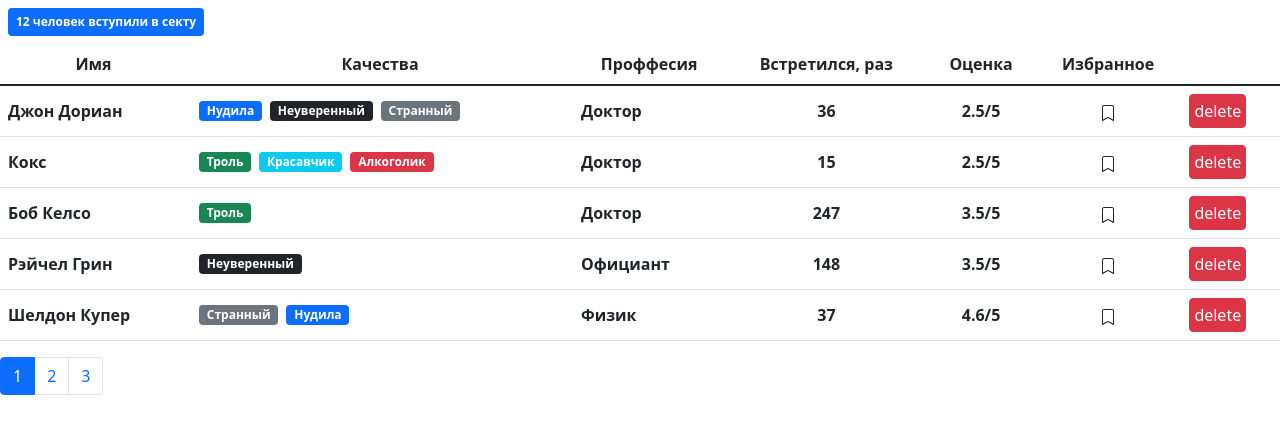
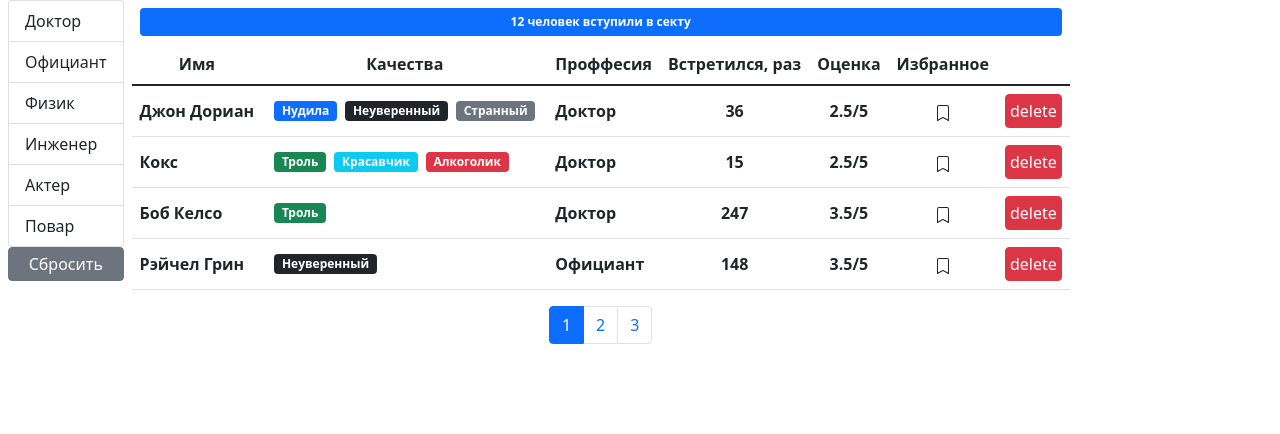
Before and after one commit to Mintonist/react1, a React (Create React App) app: page /users/67rdca3eeb7f6fgeed471815 in a window 1280 px wide. Shown: the top 434 px of the page. Built offline with nearby package versions, Linux system fonts and the light colour scheme.

Commit message:
КП3. Модуль 2. Frontend 5. Фильтрация

```diff
--- a/package.json
+++ b/package.json
@@ -19,7 +19,7 @@
     "web-vitals": "^2.1.4"
   },
   "scripts": {
-    "start": "react-scripts start",
+    "start": "react-scripts  --openssl-legacy-provider start",
     "build": "react-scripts build",
     "test": "react-scripts test",
     "eject": "react-scripts eject"
--- /dev/null
+++ b/src/api/fake.api/professions.api.js
@@ -0,0 +1,26 @@
+export const professionsObject = {
+  doctor: { _id: '67rdca3eeb7f6fgeed471818', name: 'Доктор' },
+  waiter: { _id: '67rdca3eeb7f6fgeed471820', name: 'Официант' },
+  physics: { _id: '67rdca3eeb7f6fgeed471814', name: 'Физик' },
+  engineer: { _id: '67rdca3eeb7f6fgeed471822', name: 'Инженер' },
+  actor: { _id: '67rdca3eeb7f6fgeed471824', name: 'Актер' },
+  cook: { _id: '67rdca3eeb7f6fgeed471829', name: 'Повар' },
+};
+export const professions = [
+  { _id: '67rdca3eeb7f6fgeed471818', name: 'Доктор' },
+  { _id: '67rdca3eeb7f6fgeed471820', name: 'Официант' },
+  { _id: '67rdca3eeb7f6fgeed471814', name: 'Физик' },
+  { _id: '67rdca3eeb7f6fgeed471822', name: 'Инженер' },
+  { _id: '67rdca3eeb7f6fgeed471824', name: 'Актер' },
+  { _id: '67rdca3eeb7f6fgeed471829', name: 'Повар' },
+];
+const fetchAll = () =>
+  new Promise((resolve) => {
+    window.setTimeout(function () {
+      resolve(professions);
+    }, 2000);
+  });
+
+export default {
+  fetchAll,
+};
--- a/src/api/fake.api/user.api.js
+++ b/src/api/fake.api/user.api.js
@@ -1,11 +1,4 @@
-const professions = {
-  doctor: { _id: '67rdca3eeb7f6fgeed471818', name: 'Доктор' },
-  waiter: { _id: '67rdca3eeb7f6fgeed471820', name: 'Официант' },
-  physics: { _id: '67rdca3eeb7f6fgeed471814', name: 'Физик' },
-  engineer: { _id: '67rdca3eeb7f6fgeed471822', name: 'Инженер' },
-  actor: { _id: '67rdca3eeb7f6fgeed471824', name: 'Актер' },
-  cook: { _id: '67rdca3eeb7f6fgeed471829', name: 'Повар' },
-};
+import { professionsObject as professions } from './professions.api';
 const qualities = {
   tedious: {
     _id: '67rdca3eeb7f6fgeed471198',
@@ -17,7 +10,11 @@ const qualities = {
     name: 'Странный',
     color: 'secondary',
   },
-  buller: { _id: '67rdca3eeb7f6fgeed4711012', name: 'Троль', color: 'success' },
+  buller: {
+    _id: '67rdca3eeb7f6fgeed4711012',
+    name: 'Троль',
+    color: 'success',
+  },
   alcoholic: {
     _id: '67rdca3eeb7f6fgeed471101',
     name: 'Алкоголик',
@@ -145,7 +142,14 @@ const users = [
     bookmark: false,
   },
 ];
-export function fetchAll() {
-  console.log('fetchAll()');
-  return users;
-}
+
+const fetchAll = () =>
+  new Promise((resolve) => {
+    window.setTimeout(function () {
+      resolve(users);
+    }, 1000);
+  });
+
+export default {
+  fetchAll,
+};
--- a/src/api/index.js
+++ b/src/api/index.js
@@ -1,5 +1,7 @@
-import * as users from './fake.api/user.api.js';
+import users from "./fake.api/user.api";
+import professions from "./fake.api/professions.api";
 const API = {
-  users,
+    users,
+    professions
 };
 export default API;
--- /dev/null
+++ b/src/components/groupList.tsx
@@ -0,0 +1,51 @@
+import React from 'react';
+
+interface GroupListProps {
+  items: Object | Array<Object>;
+  selectedID: string;
+  valueProperty?: string;
+  contentProperty?: string;
+  onItemSelect: any;
+}
+
+const GroupList = ({
+  items,
+  selectedID,
+  valueProperty = '_id',
+  contentProperty = 'name',
+  onItemSelect,
+}: GroupListProps) => {
+  console.dir(items);
+
+  return (
+    <ul className="list-group">
+      {Array.isArray(items)
+        ? items.map((item) => (
+            <li
+              key={item[valueProperty]}
+              role="button"
+              className={'list-group-item ' + (item[valueProperty] == selectedID ? ' active' : '')}
+              onClick={() => {
+                onItemSelect(item[valueProperty]);
+              }}
+            >
+              {item[contentProperty]}
+            </li>
+          ))
+        : Object.keys(items).map((k) => (
+            <li
+              key={items[k][valueProperty]}
+              role="button"
+              className={'list-group-item ' + (items[k][valueProperty] == selectedID ? ' active' : '')}
+              onClick={() => {
+                onItemSelect(items[k][valueProperty]);
+              }}
+            >
+              {items[k][contentProperty]}
+            </li>
+          ))}
+    </ul>
+  );
+};
+
+export default GroupList;
--- a/src/components/usersTable.tsx
+++ b/src/components/usersTable.tsx
@@ -1,22 +1,24 @@
 import React, { useState } from 'react';
 import { useEffect } from 'react';
 import api from '../api/index.js';
-import { IUser } from '../models.js';
+import { IProffession, IUser } from '../models.js';
 import { paginate } from '../utils/paginate';
+import GroupList from './groupList';
 import Pagination from './pagination';
 import SearchStatus from './searchStatus';
 import UserRow from './userRow';
 
 const UsersTable = () => {
-  const pageSize: number = 5;
+  const pageSize: number = 4;
   const [currentPage, setCurrentPage] = useState(1);
 
   const [users, setUsers] = useState<IUser[]>([]);
-
-  console.log('UsersTable');
+  const [professions, setProfessions] = useState<IProffession[]>([]);
+  const [selectedProfID, setSelectedProfID] = useState<string>(null);
 
   useEffect(() => {
-    setUsers(api.users.fetchAll());
+    api.users.fetchAll().then((data) => setUsers(data));
+    api.professions.fetchAll().then((data) => setProfessions(data));
   }, []);
 
   const handlePageChange = (index) => {
@@ -59,11 +61,37 @@ const UsersTable = () => {
     });
   };
 
-  const userCrop = paginate(users, currentPage, pageSize);
+  const filteredUsers = selectedProfID ? users.filter((u) => u.profession._id == selectedProfID) : users;
+  const userCrop = paginate(filteredUsers, currentPage, pageSize);
+
+  const handleProfessionSelect = (id) => {
+    setCurrentPage(1);
+    setSelectedProfID(id);
+  };
+  const clearFilter = () => {
+    setCurrentPage(1);
+    setSelectedProfID(null);
+  };
 
   return (
-    <>
-      <SearchStatus amount={users.length} />
+    <div className="d-flex">
+      {professions.length > 0 && (
+        <div className="d-flex flex-column px-2">
+          <GroupList selectedID={selectedProfID} items={professions} onItemSelect={handleProfessionSelect}></GroupList>
+          <button className="btn btn-secondary py-1" onClick={clearFilter}>
+            Сбросить
+          </button>
+        </div>
+      )}
+      {users.length == 0 ? (
+        <div className="d-flex justify-content-center">
+          <div className="spinner-border p-10" role="status">
+            <span className="visually-hidden">Загрузка...</span>
+          </div>
+        </div>
+      ) : (
+        <div className="d-flex flex-column">
+          <SearchStatus amount={filteredUsers.length} />
           <table className="table">
             <thead className="text-center">
               <tr>
@@ -78,13 +106,18 @@ const UsersTable = () => {
             </thead>
             <tbody className="align-middle table-group-divider">{renderRows(userCrop)}</tbody>
           </table>
+
+          <div className="d-flex justify-content-center">
             <Pagination
-        itemsCount={users.length}
+              itemsCount={filteredUsers.length}
               pageSize={pageSize}
               currentPage={currentPage}
               onPageChange={handlePageChange}
             />
-    </>
+          </div>
+        </div>
+      )}
+    </div>
   );
 };
 
```
Also changed, not shown: 1 other file (tests, documents, lock files or other folders). Lines whose indentation alone changed are shown as unchanged.
